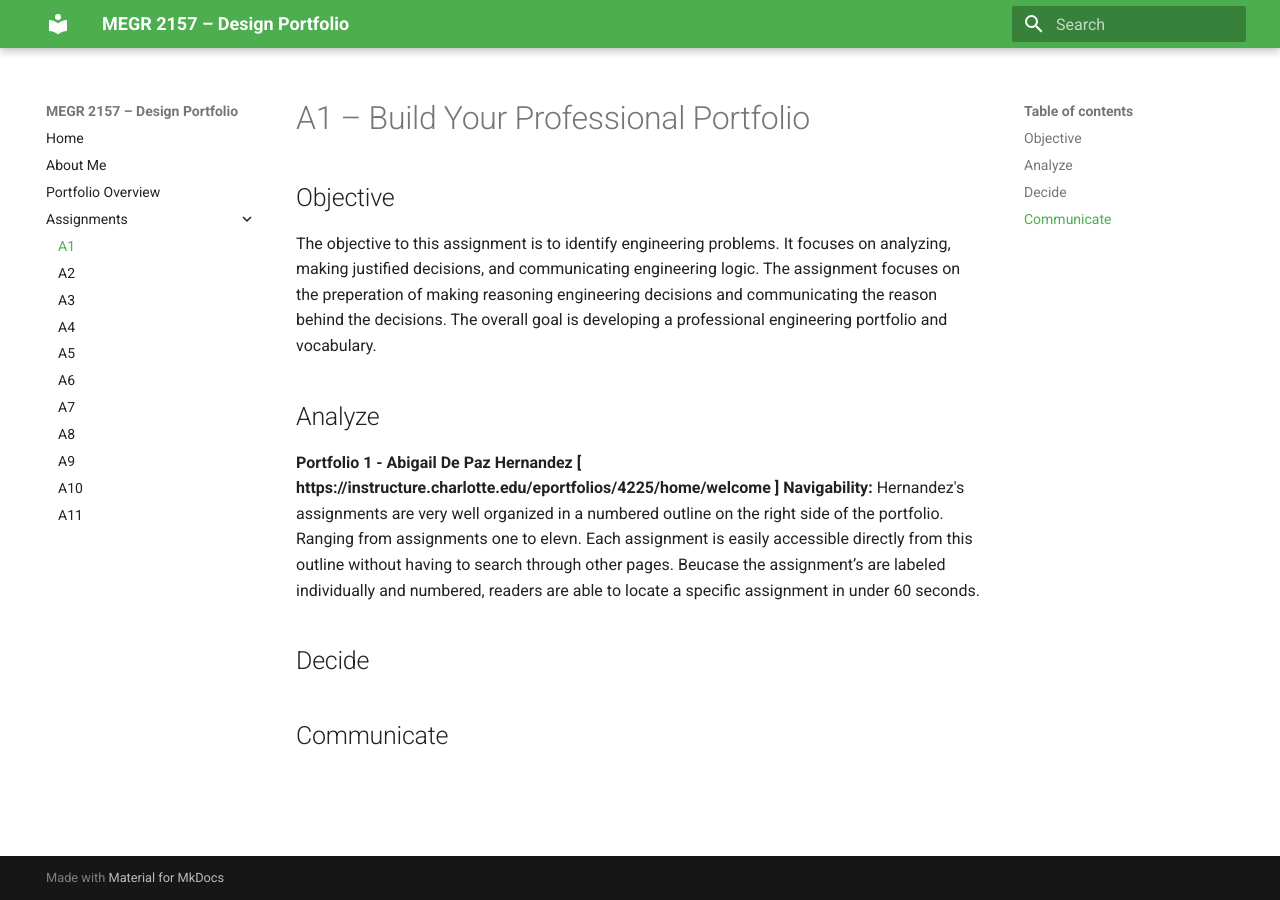
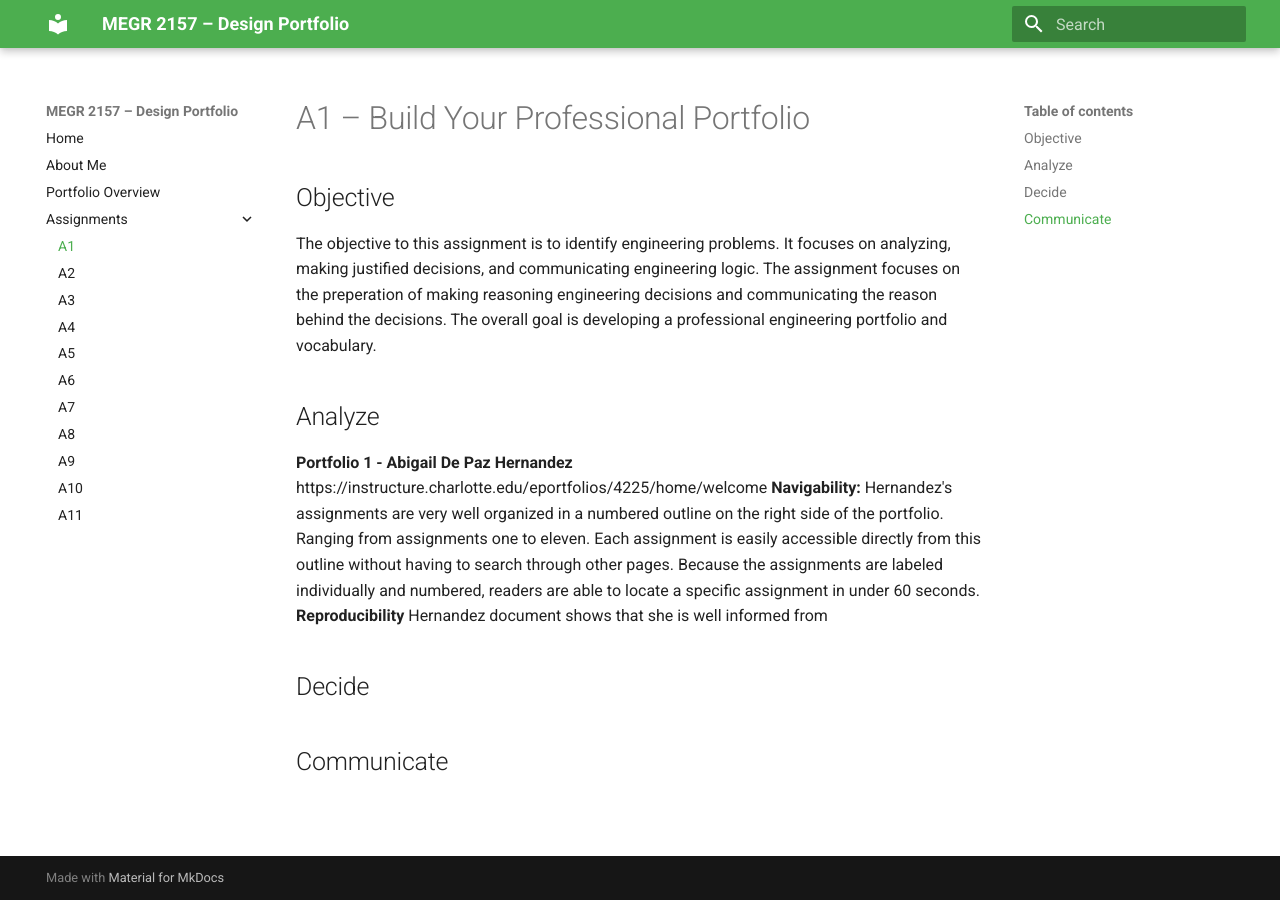
Before and after one commit to IzabellaMontero/megr2157-portfolio, an MkDocs documentation site: the page built from docs/assignments/A01/index.md, in a window 1280 px wide. Built offline with MkDocs 1.6.1 and Material for MkDocs 9.7.7, drawn with Linux system fonts in a browser that asks for light colours.

Commit message:
Fix spelling errors and enhance portfolio description
Corrected spelling errors and improved formatting for clarity.

```diff
--- a/docs/assignments/A01/index.md
+++ b/docs/assignments/A01/index.md
@@ -4,9 +4,12 @@
 The objective to this assignment is to identify engineering problems. It focuses on analyzing, making justified decisions, and communicating engineering logic. The assignment focuses on the preperation of making reasoning engineering decisions and communicating the reason behind the decisions. The overall goal is developing a professional engineering portfolio and vocabulary.
 
 ## Analyze
-**Portfolio 1 - Abigail De Paz Hernandez [ https://instructure.charlotte.edu/eportfolios/4225/home/welcome ]**
+**Portfolio 1 - Abigail De Paz Hernandez**
+ https://instructure.charlotte.edu/eportfolios/4225/home/welcome
 **Navigability:**
-   Hernandez's assignments are very well organized in a numbered outline on the right side of the portfolio. Ranging from assignments one to elevn. Each assignment is easily accessible directly from this outline without having to search through other pages. Beucase the assignment’s are labeled individually and numbered, readers are able to locate a specific assignment in under 60 seconds.
+   Hernandez's assignments are very well organized in a numbered outline on the right side of the portfolio. Ranging from assignments one to eleven. Each assignment is easily accessible directly from this outline without having to search through other pages. Because the assignments are labeled individually and numbered, readers are able to locate a specific assignment in under 60 seconds.
+**Reproducibility**
+   Hernandez document shows that she is well informed from
 
 ## Decide
 
```
